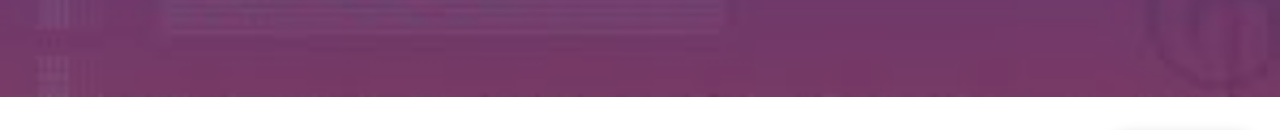
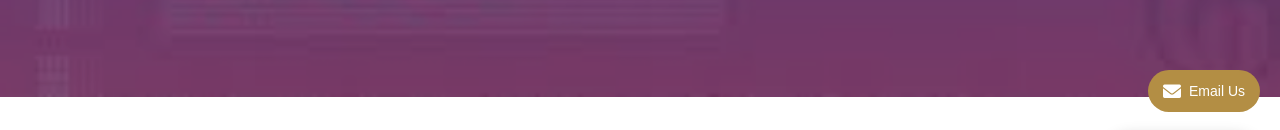
Before and after one commit to arqam59/darularqam, a plain HTML site: page index.html in a window 1280 px wide. Shown: the part 598-728 px from the top of the page. Drawn offline with nearby package versions, Linux system fonts and the light colour scheme.

Commit message:
Update index.html

```diff
--- a/index.html
+++ b/index.html
@@ -159,6 +159,10 @@
 
     <footer>© 2026 Darul Arqam Sharee'a and Art's College | Perinthalmanna</footer>
 
+
+<a href="mailto:emergencyemergency502@gmail.com" class="email-fixed" target="_blank">
+    <i class="fas fa-envelope"></i> <span>Email Us</span>
+</a>
     <a href="https://wa.me/91  your number" class="whatsapp-fixed" target="_blank">
         <i class="fab fa-whatsapp"></i> <span>Enquire Now</span>
     </a>
```
